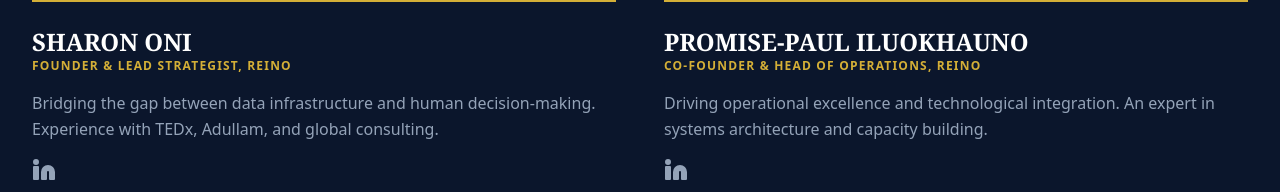
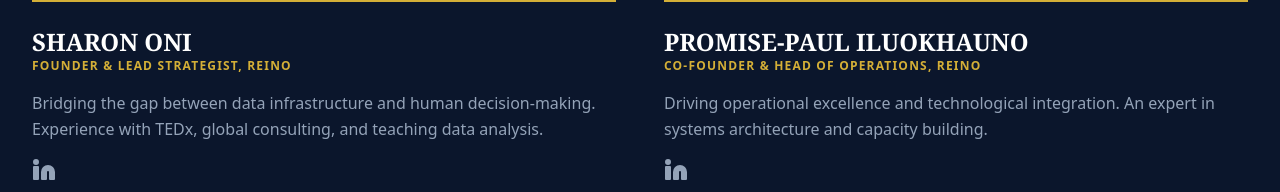
Before and after one commit to Reino-Limited/Reino-Website, a React (Vite) app: page / in a window 1280 px wide. Shown: the part 5475-5667 px from the top of the page. Built offline with nearby package versions, Linux system fonts and the light colour scheme.

Commit message:
Update Faculty.tsx

```diff
--- a/src/components/Faculty.tsx
+++ b/src/components/Faculty.tsx
@@ -5,7 +5,7 @@ const faculty = [
   {
     name: 'SHARON ONI',
     role: 'Founder & Lead Strategist, REINO',
-    bio: 'Bridging the gap between data infrastructure and human decision-making. Experience with TEDx, Adullam, and global consulting.',
+    bio: 'Bridging the gap between data infrastructure and human decision-making. Experience with TEDx, global consulting, and teaching data analysis.',
     linkedin: 'https://www.linkedin.com/in/iamsharononi',
     image: '/principal.jpg'
   },
@@ -35,16 +35,23 @@ export default function Faculty() {
               whileInView={{ opacity: 1, y: 0 }}
               transition={{ delay: index * 0.2, duration: 1 }}
               viewport={{ once: true }}
-              className="group relative"
+
+              /* MOBILE OPTIMIZATION TRIGGERS */
+              tabIndex={0}
+              whileTap={{ scale: 0.98 }}
+              className="group relative focus:outline-none cursor-pointer md:cursor-default"
             >
               <div className="relative h-[450px] bg-gray-800 overflow-hidden border-b-4 border-reino-gold">
                 <img
                   src={member.image}
                   alt={member.name}
-                  className="w-full h-full object-cover object-top filter contrast-110 grayscale group-hover:grayscale-0 group-hover:scale-105 transition-all duration-1000"
+                  /* ADDED FOCUS AND ACTIVE STATES FOR MOBILE TAPS */
+                  className="w-full h-full object-cover object-top filter contrast-110 grayscale transition-all duration-1000
+                             group-hover:grayscale-0 group-focus:grayscale-0 group-active:grayscale-0
+                             group-hover:scale-105 group-focus:scale-105 group-active:scale-105"
                 />
               </div>
-              <div className="pt-6 pb-12 bg-reino-navy">
+              <div className="pt-6 pb-12 bg-reino-navy transition-colors duration-300 group-focus:bg-white/[0.02] group-active:bg-white/[0.02] md:group-focus:bg-reino-navy md:group-active:bg-reino-navy">
                 <h4 className="text-2xl font-serif font-extrabold text-white uppercase">{member.name}</h4>
                 <p className="text-reino-gold uppercase tracking-widest text-xs font-extrabold mb-4 font-sans">{member.role}</p>
                 <p className="text-reino-muted leading-relaxed mb-4 font-sans font-normal">{member.bio}</p>
```
